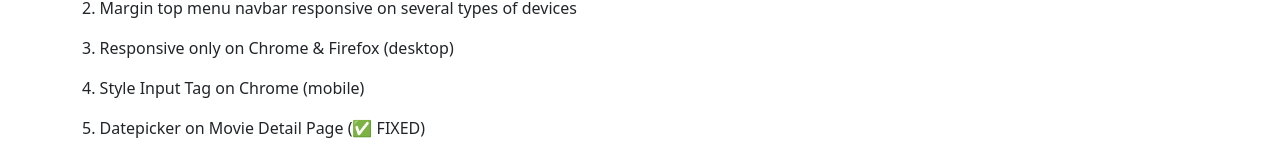
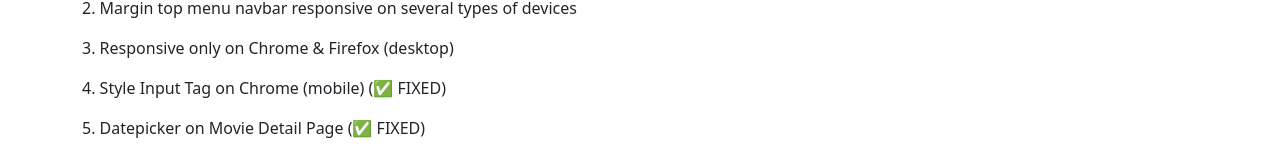
Before and after one commit to therevolt/FE-Tickitz, a plain HTML site: page index.html in a window 1280 px wide. Shown: the part 2141-2294 px from the top of the page. Drawn offline with nearby package versions, Linux system fonts and the light colour scheme.

Commit message:
Update Bug Lists

```diff
--- a/index.html
+++ b/index.html
@@ -170,7 +170,7 @@
         <p>1. Width on several types of devices</p>
         <p>2. Margin top menu navbar responsive on several types of devices</p>
         <p>3. Responsive only on Chrome & Firefox (desktop)</p>
-        <p>4. Style Input Tag on Chrome (mobile)</p>
+        <p>4. Style Input Tag on Chrome (mobile) (✅ FIXED)</p>
         <p>5. Datepicker on Movie Detail Page (✅ FIXED)</p>
       </div>
     </div>
```
